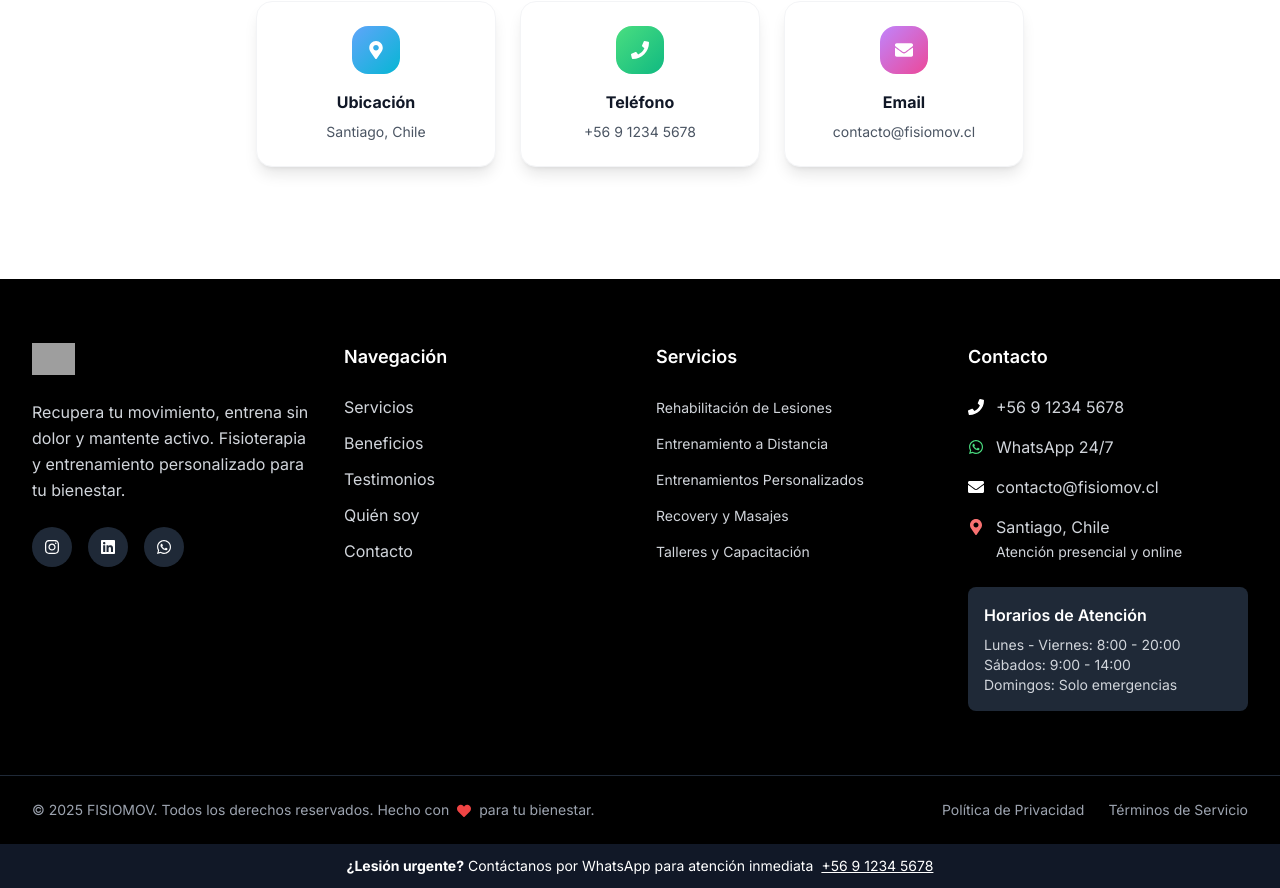
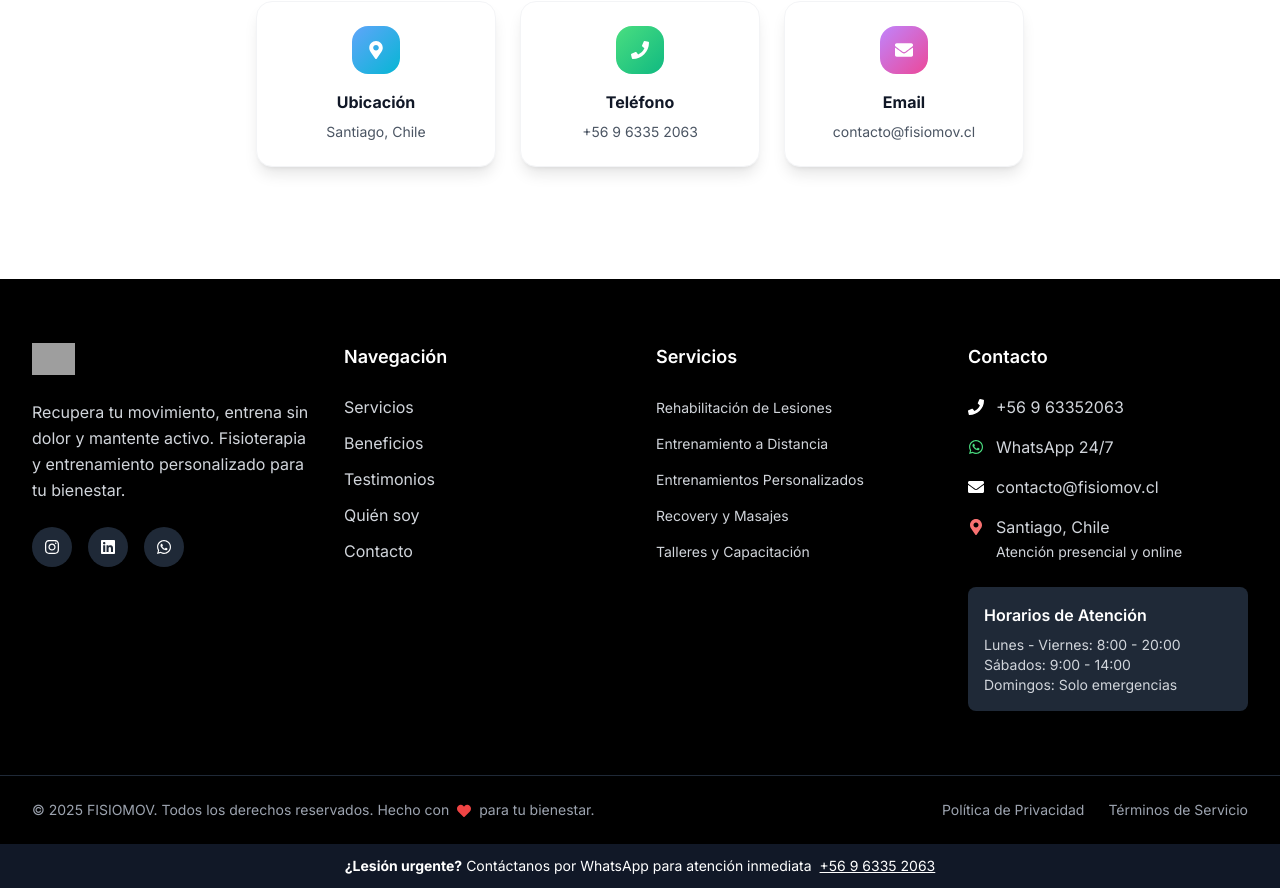
Before and after one commit to Grobier/fisiomov, a React (Vite) app: page / in a window 1280 px wide. Shown: the part 5600-6488 px from the top of the page. Built offline with nearby package versions, Linux system fonts and the light colour scheme; grey boxes are pictures that could not be loaded.

Commit message:
Actualizar número WhatsApp y Google Calendar

```diff
--- a/src/components/Contact.jsx
+++ b/src/components/Contact.jsx
@@ -32,27 +32,26 @@ const Contact = () => {
   }
 
   const handleWhatsAppClick = () => {
-    const phoneNumber = "56912345678"
+    const phoneNumber = "56963352063"
     const message = "Hola! Me interesa agendar una consulta con FISIOMOV. ¿Podrías ayudarme?"
     const url = `https://wa.me/${phoneNumber}?text=${encodeURIComponent(message)}`
     window.open(url, '_blank')
   }
 
   const handleScheduleClick = () => {
-    // Reemplazar con tu enlace real de Google Calendar
-    const calendarUrl = "https://calendar.google.com/calendar/appointments/schedules/YOUR_SCHEDULE_ID"
+    const calendarUrl = "https://calendar.app.google/ofAAA1auXWNjXKh59"
     window.open(calendarUrl, '_blank')
   }
 
   const handleCallClick = () => {
-    window.open('tel:+56912345678', '_self')
+    window.open('tel:+56963352063', '_self')
   }
 
   const contactInfo = [
     {
       icon: FaPhone,
       title: "Teléfono",
-      info: "+56 9 1234 5678",
+      info: "+56 9 6335 2063",
       action: handleCallClick,
       color: "bg-blue-500"
     },
@@ -223,7 +222,7 @@ const Contact = () => {
                 <FaPhone className="text-white text-lg" />
               </div>
               <h4 className="font-bold text-gray-900 mb-2">Teléfono</h4>
-              <p className="text-gray-600 text-sm">+56 9 1234 5678</p>
+                <p className="text-gray-600 text-sm">+56 9 6335 2063</p>
             </div>
 
             <div className="text-center p-6 bg-white rounded-2xl shadow-lg border border-gray-100 hover:shadow-xl transition-all duration-300 transform hover:-translate-y-1">
--- a/src/components/Footer.jsx
+++ b/src/components/Footer.jsx
@@ -128,10 +128,10 @@ const Footer = () => {
               <div className="flex items-center">
                 <FaPhone className="text-primary-400 mr-3" />
                 <a
-                  href="tel:+56912345678"
+                  href="tel:+56963352063"
                   className="text-gray-300 hover:text-white transition-colors duration-200"
                 >
-                  +56 9 1234 5678
+                  +56 9 63352063
                 </a>
               </div>
 
@@ -210,7 +210,7 @@ const Footer = () => {
                 onClick={handleWhatsAppClick}
                 className="ml-2 underline hover:no-underline"
               >
-                +56 9 1234 5678
+                +56 9 6335 2063
               </button>
             </p>
           </div>
```
